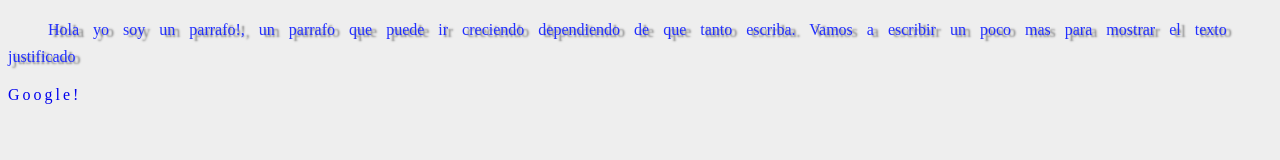
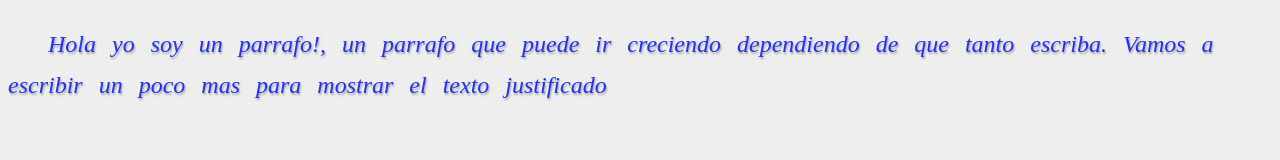
Before and after one commit to hilarionq/Aprende-JS-ES9, a plain HTML site: page css/CSS-Texto/index.html in a window 1280 px wide. Drawn offline with Linux system fonts and the light colour scheme.

Commit message:
Tipos de fuentes

```diff
--- a/css/CSS-Texto/index.html
+++ b/css/CSS-Texto/index.html
@@ -7,6 +7,5 @@
     <body>
       <p>Hola yo soy un parrafo!, un parrafo que puede ir creciendo dependiendo de que
       tanto escriba. Vamos a escribir un poco mas para mostrar el texto justificado</p>
-      <a href="https://www.google.com">Google!</a>
     </body>
 </html>
--- a/css/CSS-Texto/main.css
+++ b/css/CSS-Texto/main.css
@@ -3,16 +3,14 @@ body {
 }
 
 p {
+  font-family: "Times New Roman";
+  font-weight: 100;
+  font-style: oblique;
+  font-size: 1.5em;
   color: #222fff;
   text-align: left;
   text-indent: 40px;
   line-height: 1.7;
   word-spacing: 10px;
-  text-shadow: 5px 2px 2px rgba(0,0,0,0.5);
+  text-shadow: 1px 2px 2px rgba(0,0,0,0.3);
 }
-
-a {
-  text-decoration: none;
-  text-transform: capitalize;
-  letter-spacing: 3px;
-}
```
